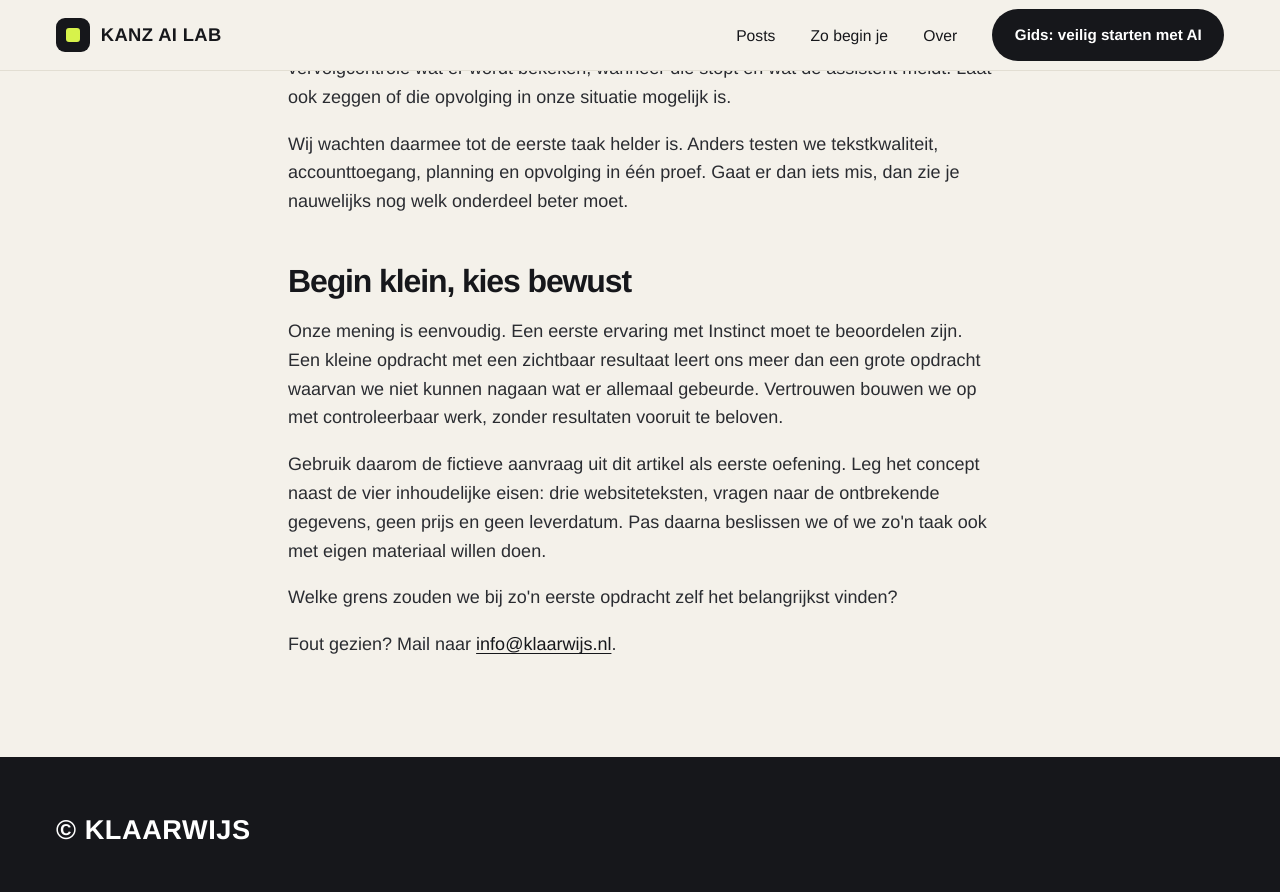
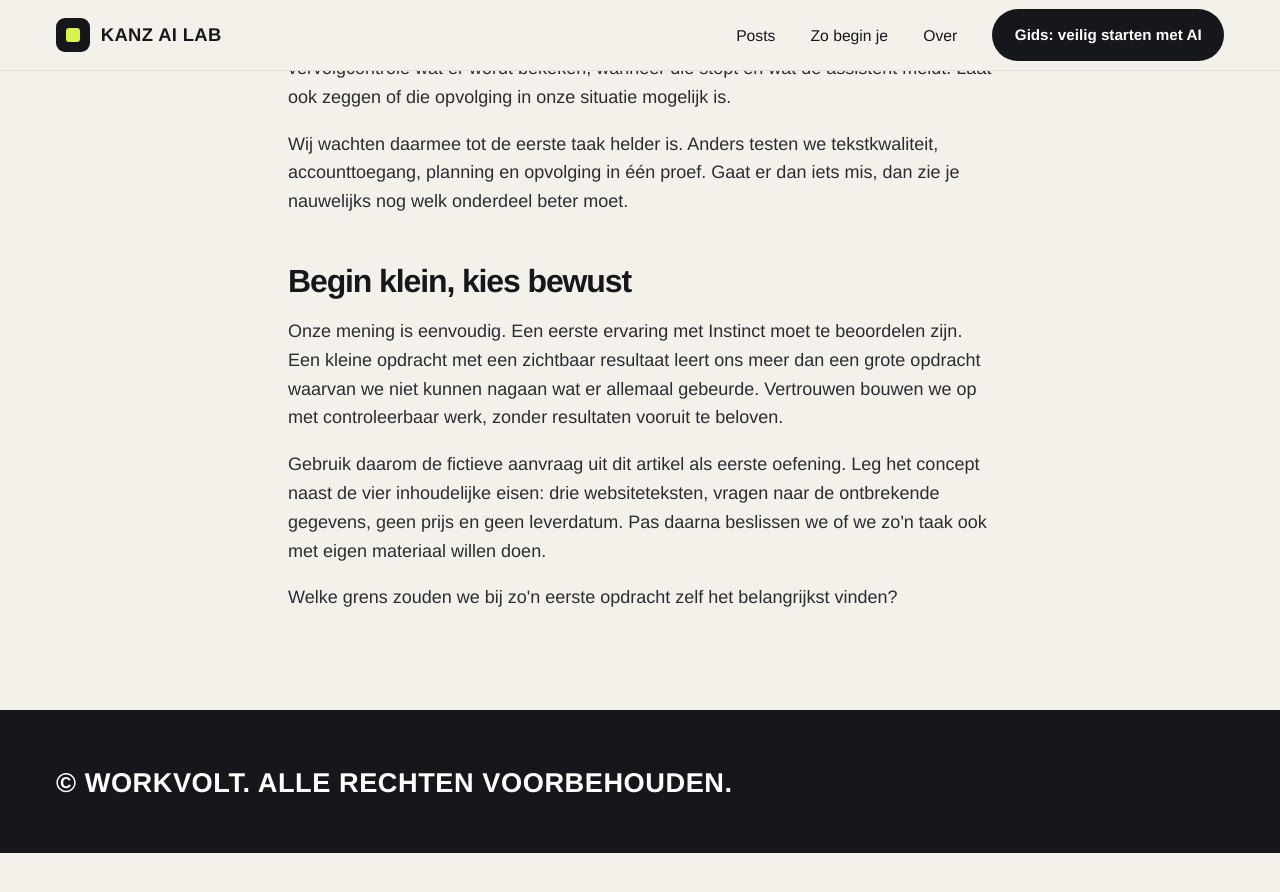
Before and after one commit to kanz-ai-lab-nl/kanz-ai-lab-nl.github.io, a Jekyll site: the page instinct/index.html, which Jekyll copies as it is, in a window 1280 px wide and 900 px high, scrolled down 7441 px. Shown: the top 892 px of the window. Built offline with Jekyll 4.4.1, drawn with Linux system fonts in a browser that asks for light colours; after the commit the page ends 8294 px from its top, so only the background shows below that.

Commit message:
Workvolt-licentie: instinct/index.html

```diff
--- a/instinct/index.html
+++ b/instinct/index.html
@@ -66,5 +66,5 @@
 <p>Gebruik daarom de fictieve aanvraag uit dit artikel als eerste oefening. Leg het concept naast de vier inhoudelijke eisen: drie websiteteksten, vragen naar de ontbrekende gegevens, geen prijs en geen leverdatum. Pas daarna beslissen we of we zo&#39;n taak ook met eigen materiaal willen doen.</p>
 <p>Welke grens zouden we bij zo&#39;n eerste opdracht zelf het belangrijkst vinden?</p>
 
-<p>Fout gezien? Mail naar <a href="mailto:info@klaarwijs.nl">info@klaarwijs.nl</a>.</p>
-</article><footer class="site"><div class="w">© Klaarwijs</div></footer></body></html>
+
+</article><footer class="site"><div class="w">© Workvolt. Alle rechten voorbehouden.</div></footer></body></html>
```
